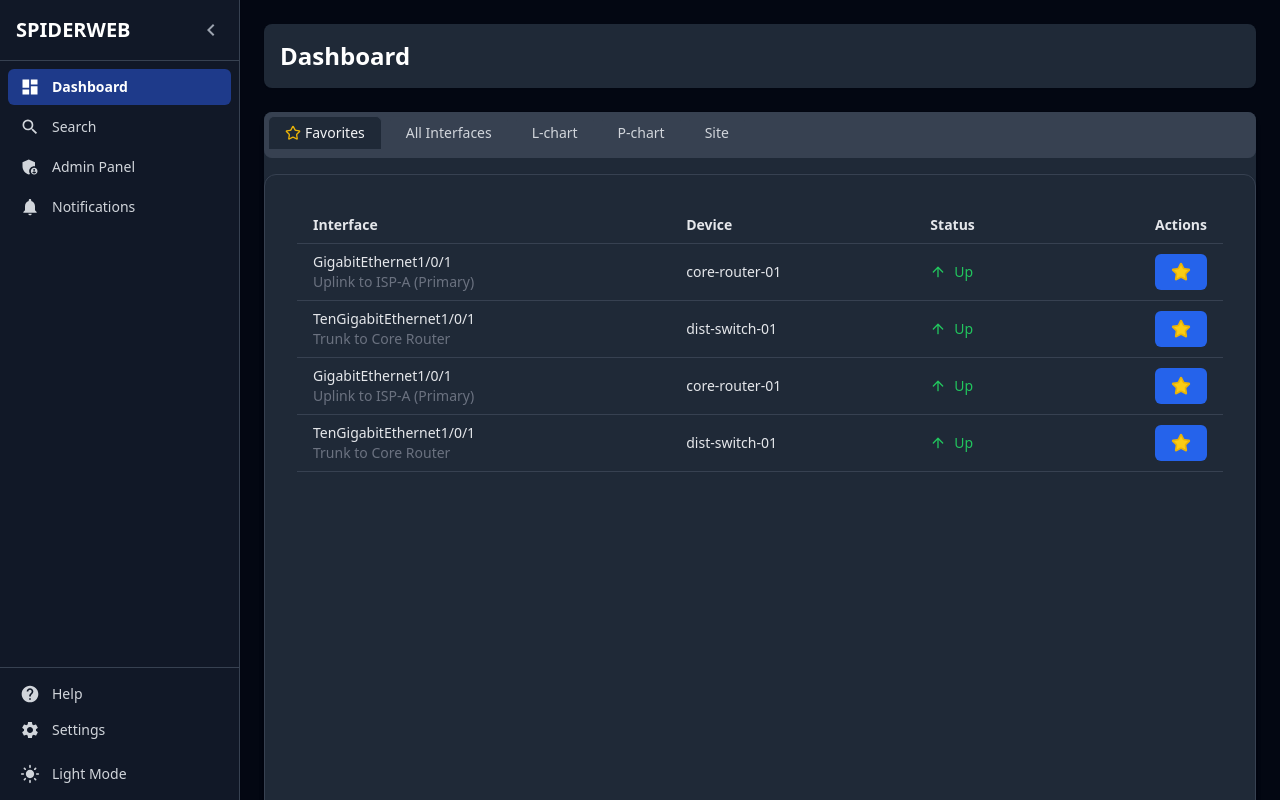
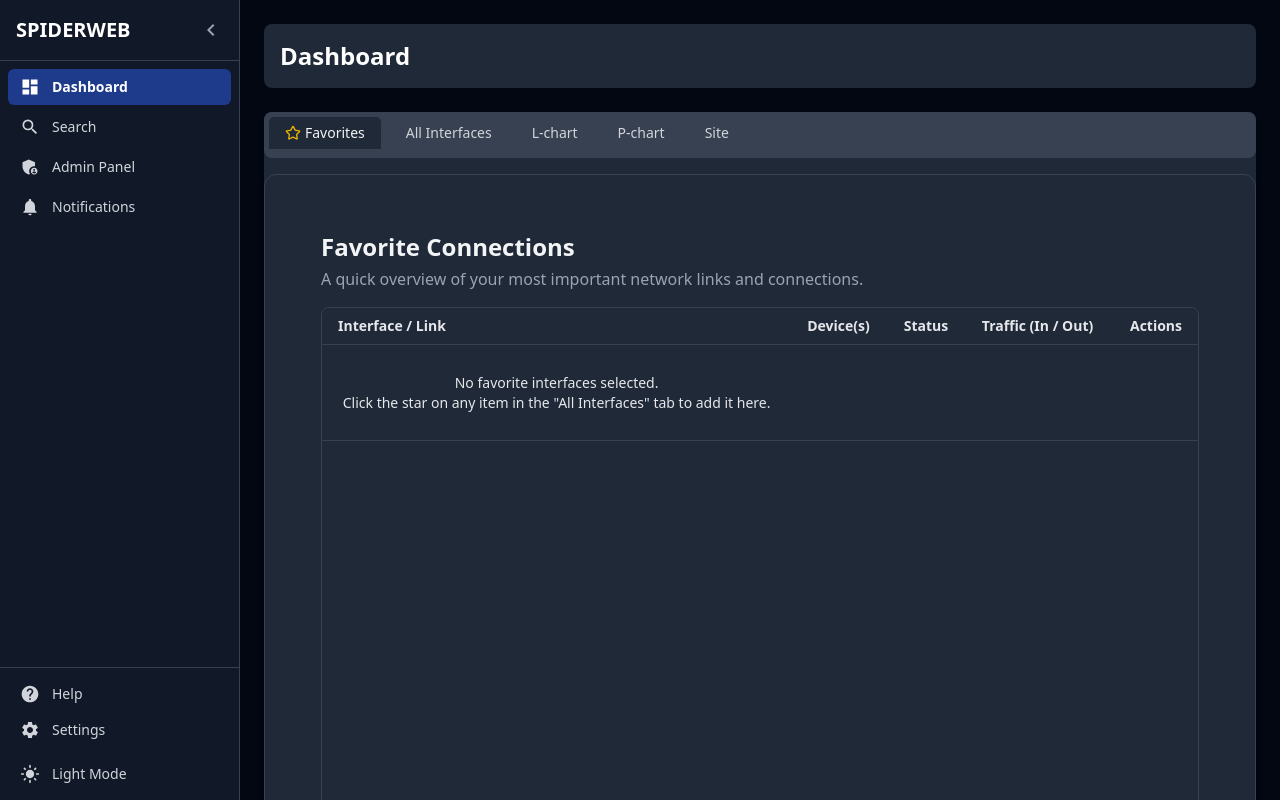
Before and after one commit to itaym2910/spiderweb.2, a React (Vite) app: page /favorites in a window 1280 px wide. Built offline with nearby package versions, Linux system fonts and the light colour scheme.

Commit message:
working on ALL-interface

```diff
--- a/src/pages/DashboardPage.jsx
+++ b/src/pages/DashboardPage.jsx
@@ -27,7 +27,7 @@ import EndSiteIndexPage from "../components/end-site/EndSiteIndexPage";
 import { FullscreenIcon, ExitFullscreenIcon } from "../App";
 import { useDashboardLogic } from "./useDashboardLogic";
 import LinkTable from "../components/CoreDevice/LinkTable";
-import { useInterfaceData } from "./useInterfaceData";
+import FavoritesPage from "./FavoritesPage";
 import AllInterfacesPage from "./AllInterfacesPage";
 import { useRelatedDevices } from "./useRelatedDevices";
 import { selectAllDevices } from "../redux/slices/devicesSlice";
@@ -188,10 +188,6 @@ export function DashboardPage({
   // eslint-disable-next-line no-unused-vars
   const allDevices = useSelector((state) => state.devices.items);
 
-  // --- NEW: Use the custom hook to get interface data and logic ---
-  const { interfaces, handleToggleFavorite } = useInterfaceData();
-  const favoriteInterfaces = interfaces.filter((iface) => iface.isFavorite);
-
   const location = useLocation();
 
   const renderFullscreenToggleButton = () => {
@@ -281,56 +277,15 @@ export function DashboardPage({
         <div className="flex-1 flex flex-col min-h-0">
           <Routes>
             {/* --- REPLACED: /mainlines route with /favorites route --- */}
+            {/* --- FIND THIS ROUTE --- */}
             <Route
               path="/favorites"
               element={
+                // --- AND REPLACE ITS CONTENT ---
                 <Card className={getCardClassName("favorites")}>
                   <CardContent className={getCardContentClassName("favorites")}>
-                    <Table>
-                      <TableHeader>
-                        <TableRow>
-                          <TableHead>Interface</TableHead>
-                          <TableHead>Device</TableHead>
-                          <TableHead>Status</TableHead>
-                          <TableHead className="text-right">Actions</TableHead>
-                        </TableRow>
-                      </TableHeader>
-                      <TableBody>
-                        {favoriteInterfaces.length > 0 ? (
-                          favoriteInterfaces.map((iface) => (
-                            <TableRow key={iface.id}>
-                              <TableCell>
-                                <div className="font-medium">
-                                  {iface.interfaceName}
-                                </div>
-                                <div className="text-sm text-gray-500">
-                                  {iface.description}
-                                </div>
-                              </TableCell>
-                              <TableCell>{iface.deviceName}</TableCell>
-                              <TableCell>
-                                <StatusIndicator status={iface.status} />
-                              </TableCell>
-                              <TableCell className="text-right">
-                                <Button
-                                  variant="ghost"
-                                  size="icon"
-                                  onClick={() => handleToggleFavorite(iface.id)}
-                                >
-                                  <Star className="h-5 w-5 text-yellow-500 fill-yellow-400" />
-                                </Button>
-                              </TableCell>
-                            </TableRow>
-                          ))
-                        ) : (
-                          <TableRow>
-                            <TableCell colSpan={4} className="h-24 text-center">
-                              No favorite interfaces selected.
-                            </TableCell>
-                          </TableRow>
-                        )}
-                      </TableBody>
-                    </Table>
+                    {/* The inline table is gone, replaced by our new component */}
+                    <FavoritesPage />
                   </CardContent>
                 </Card>
               }
--- /dev/null
+++ b/src/pages/FavoritesPage.jsx
@@ -0,0 +1,129 @@
+// src/pages/FavoritesPage.jsx
+
+import React, { useMemo } from "react";
+import { useInterfaceData } from "./useInterfaceData"; // The shared "brain"
+import { Button } from "../components/ui/button";
+import {
+  Table,
+  TableHead,
+  TableHeader,
+  TableBody,
+  TableRow,
+  TableCell,
+} from "../components/ui/table";
+import { Star, ArrowUp, ArrowDown, XCircle } from "lucide-react";
+
+// --- Reusable Helper Components (copied from AllInterfacesPage for consistency) ---
+
+const StatusIndicator = ({ status }) => {
+  const config = {
+    Up: { color: "text-green-500", Icon: ArrowUp, label: "Up" },
+    Down: { color: "text-red-500", Icon: ArrowDown, label: "Down" },
+  }[status] || { color: "text-gray-500", Icon: XCircle, label: "Unknown" };
+
+  return (
+    <div className={`flex items-center gap-2 font-medium ${config.color}`}>
+      <config.Icon className="h-4 w-4" />
+      <span>{config.label}</span>
+    </div>
+  );
+};
+
+const FavoriteButton = ({ isFavorite, onClick }) => (
+  <Button
+    variant="ghost"
+    size="icon"
+    onClick={onClick}
+    aria-label={isFavorite ? "Unfavorite" : "Favorite"}
+  >
+    <Star
+      className={`h-5 w-5 transition-colors ${
+        isFavorite
+          ? "text-yellow-500 fill-yellow-400"
+          : "text-gray-400 hover:text-yellow-500"
+      }`}
+    />
+  </Button>
+);
+
+// --- Main Component ---
+
+export default function FavoritesPage() {
+  // 1. Get the unified list of all interfaces and the toggle function from the shared hook.
+  const { interfaces, handleToggleFavorite } = useInterfaceData();
+
+  // 2. Filter the unified list to get ONLY the favorited items.
+  //    useMemo ensures this filtering only happens when the source data changes.
+  const favoriteInterfaces = useMemo(() => {
+    return interfaces.filter((iface) => iface.isFavorite);
+  }, [interfaces]);
+
+  return (
+    <div className="p-4 md:p-6 h-full flex flex-col">
+      <header className="mb-4">
+        <h1 className="text-2xl font-bold text-gray-800 dark:text-gray-100">
+          Favorite Connections
+        </h1>
+        <p className="text-md text-gray-600 dark:text-gray-400 mt-1">
+          A quick overview of your most important network links and connections.
+        </p>
+      </header>
+
+      {/* --- Favorites Table --- */}
+      <div className="flex-grow overflow-auto border dark:border-gray-700 rounded-lg">
+        <Table>
+          <TableHeader className="sticky top-0 bg-gray-50 dark:bg-gray-700">
+            <TableRow>
+              <TableHead>Interface / Link</TableHead>
+              <TableHead>Device(s)</TableHead>
+              <TableHead>Status</TableHead>
+              <TableHead>Traffic (In / Out)</TableHead>
+              <TableHead className="text-right">Actions</TableHead>
+            </TableRow>
+          </TableHeader>
+          <TableBody>
+            {/* 3. Render the filtered list or an empty state message */}
+            {favoriteInterfaces.length > 0 ? (
+              favoriteInterfaces.map((iface) => (
+                <TableRow key={iface.id}>
+                  <TableCell>
+                    <div className="font-medium">{iface.interfaceName}</div>
+                    <div className="text-sm text-gray-500">
+                      {iface.description}
+                    </div>
+                  </TableCell>
+                  <TableCell>{iface.deviceName}</TableCell>
+                  <TableCell>
+                    <StatusIndicator status={iface.status} />
+                  </TableCell>
+                  <TableCell>{`${iface.trafficIn} / ${iface.trafficOut}`}</TableCell>
+                  <TableCell className="text-right">
+                    {/* The same toggle function works here to "unfavorite" */}
+                    <FavoriteButton
+                      isFavorite={iface.isFavorite}
+                      onClick={() => handleToggleFavorite(iface.id)}
+                    />
+                  </TableCell>
+                </TableRow>
+              ))
+            ) : (
+              <TableRow>
+                <TableCell
+                  colSpan={5}
+                  className="h-24 text-center text-gray-500"
+                >
+                  No favorite interfaces selected.
+                  <br />
+                  <span className="text-sm">
+                    Click the star on any item in the "All Interfaces" tab to
+                    add it here.
+                  </span>
+                </TableCell>
+              </TableRow>
+            )}
+          </TableBody>
+        </Table>
+      </div>
+    </div>
+  );
+}
--- a/src/pages/useInterfaceData.jsx
+++ b/src/pages/useInterfaceData.jsx
@@ -1,117 +1,97 @@
-import { useState } from "react";
+// src/hooks/useInterfaceData.js (or wherever it is located)
 
-// --- Data Source ---
-// In a real application, this would come from an API call.
-const allInterfacesData = [
-  {
-    id: "cr01-gi1/0/1",
-    deviceName: "core-router-01",
-    interfaceName: "GigabitEthernet1/0/1",
-    description: "Uplink to ISP-A (Primary)",
-    status: "Up",
-    trafficIn: "850 Mbps",
-    trafficOut: "620 Mbps",
-    errors: { in: 0, out: 0 },
-    isFavorite: true, // This interface is a favorite
-  },
-  {
-    id: "asw01-fa0/24",
-    deviceName: "access-switch-01",
-    interfaceName: "FastEthernet0/24",
-    description: "Connection to Marketing Dept Printer",
-    status: "Down",
-    trafficIn: "0 Mbps",
-    trafficOut: "0 Mbps",
-    errors: { in: 0, out: 0 },
-    isFavorite: false, // Not a favorite
-  },
-  {
-    id: "dsw01-te1/0/1",
-    deviceName: "dist-switch-01",
-    interfaceName: "TenGigabitEthernet1/0/1",
-    description: "Trunk to Core Router",
-    status: "Up",
-    trafficIn: "1.2 Gbps",
-    trafficOut: "980 Mbps",
-    errors: { in: 14, out: 3 },
-    isFavorite: true, // This interface is a favorite
-  },
-  {
-    id: "fw01-eth1",
-    deviceName: "firewall-cluster-a",
-    interfaceName: "ethernet1/1",
-    description: "DMZ Zone Link",
-    status: "Up",
-    trafficIn: "340 Mbps",
-    trafficOut: "450 Mbps",
-    errors: { in: 0, out: 0 },
-    isFavorite: false, // Not a favorite
-  },
-  {
-    id: "cr01-gi1/0/1",
-    deviceName: "core-router-01",
-    interfaceName: "GigabitEthernet1/0/1",
-    description: "Uplink to ISP-A (Primary)",
-    status: "Up",
-    trafficIn: "850 Mbps",
-    trafficOut: "620 Mbps",
-    errors: { in: 0, out: 0 },
-    isFavorite: true,
-  },
-  {
-    id: "asw01-fa0/24",
-    deviceName: "access-switch-01",
-    interfaceName: "FastEthernet0/24",
-    description: "Connection to Marketing Dept Printer",
-    status: "Down",
-    trafficIn: "0 Mbps",
-    trafficOut: "0 Mbps",
-    errors: { in: 0, out: 0 },
-    isFavorite: false,
-  },
-  {
-    id: "dsw01-te1/0/1",
-    deviceName: "dist-switch-01",
-    interfaceName: "TenGigabitEthernet1/0/1",
-    description: "Trunk to Core Router",
-    status: "Up",
-    trafficIn: "1.2 Gbps",
-    trafficOut: "980 Mbps",
-    errors: { in: 14, out: 3 },
-    isFavorite: true,
-  },
-  {
-    id: "fw01-eth1",
-    deviceName: "firewall-cluster-a",
-    interfaceName: "ethernet1/1",
-    description: "DMZ Zone Link",
-    status: "Up",
-    trafficIn: "340 Mbps",
-    trafficOut: "450 Mbps",
-    errors: { in: 0, out: 0 },
-    isFavorite: false,
-  },
-];
+import { useMemo, useCallback } from "react";
+import { useSelector, useDispatch } from "react-redux"; // <-- Import useDispatch
+import { faker } from "@faker-js/faker";
 
-/**
- * Custom hook to manage network interface data.
- * @returns {{
- *   interfaces: Array<object>,
- *   handleToggleFavorite: Function
- * }}
- */
+import { selectAllSites } from "../redux/slices/sitesSlice";
+import { selectAllTenGigLinks } from "../redux/slices/tenGigLinksSlice";
+import { selectAllDevices } from "../redux/slices/devicesSlice";
+// --- 1. IMPORT the Redux selector and action ---
+import {
+  selectFavoriteIds,
+  toggleFavorite,
+} from "../redux/slices/favoritesSlice";
+
 export function useInterfaceData() {
-  const [interfaces, setInterfaces] = useState(allInterfacesData);
+  const dispatch = useDispatch(); // <-- Get the dispatch function
 
-  const handleToggleFavorite = (interfaceId) => {
-    setInterfaces(
-      interfaces.map((iface) =>
-        iface.id === interfaceId
-          ? { ...iface, isFavorite: !iface.isFavorite }
-          : iface
-      )
-    );
-  };
+  // --- 2. GET data from the global Redux store ---
+  const allSites = useSelector(selectAllSites);
+  const allTenGigLinks = useSelector(selectAllTenGigLinks);
+  const allDevices = useSelector(selectAllDevices);
+  const favoriteIds = useSelector(selectFavoriteIds); // <-- Get favorite IDs from Redux
+
+  // --- REMOVED: The local `useState` for favorites is gone! ---
+  // const [favoriteIds, setFavoriteIds] = useState(new Set());
+
+  const deviceMap = useMemo(
+    () => new Map(allDevices.map((d) => [d.id, d])),
+    [allDevices]
+  );
+
+  // The logic for combining data is the same, but now `favoriteIds` comes from Redux.
+  // This `useMemo` will now correctly re-run whenever the GLOBAL favorite state changes.
+  const interfaces = useMemo(() => {
+    const siteConnections = allSites.map((site) => {
+      const device = deviceMap.get(site.device_id);
+      return {
+        id: `site-${site.id}`,
+        deviceName: device?.hostname || "Unknown Device",
+        interfaceName: `Port ${site.interface_id}`,
+        description: `Connection to site: ${site.site_name_english}`,
+        status: "Up",
+        trafficIn: `${faker.number.int({ min: 1, max: 800 })} Mbps`,
+        trafficOut: `${faker.number.int({ min: 1, max: 800 })} Mbps`,
+        errors: {
+          in: faker.number.int({ max: 5 }),
+          out: faker.number.int({ max: 2 }),
+        },
+      };
+    });
+
+    const tenGigCoreLinks = allTenGigLinks.map((link) => {
+      const formattedStatus =
+        link.status.charAt(0).toUpperCase() + link.status.slice(1);
+      return {
+        id: link.id,
+        deviceName: `${link.source} <-> ${link.target}`,
+        interfaceName: `10G Inter-Core Link`,
+        description: `Inter-site trunk (${link.bandwidth})`,
+        status: formattedStatus === "Issue" ? "Down" : formattedStatus,
+        trafficIn: `${faker.number.float({
+          min: 1,
+          max: 9,
+          precision: 0.1,
+        })} Gbps`,
+        trafficOut: `${faker.number.float({
+          min: 1,
+          max: 9,
+          precision: 0.1,
+        })} Gbps`,
+        errors: {
+          in: faker.number.int({ max: 20 }),
+          out: faker.number.int({ max: 15 }),
+        },
+      };
+    });
+
+    const allLinks = [...siteConnections, ...tenGigCoreLinks];
+
+    return allLinks.map((link) => ({
+      ...link,
+      isFavorite: favoriteIds.has(link.id),
+    }));
+  }, [allSites, allTenGigLinks, deviceMap, favoriteIds]);
+
+  // --- 3. REWRITE the handler to dispatch a Redux action ---
+  const handleToggleFavorite = useCallback(
+    (linkId) => {
+      // Instead of calling a local `set...` function, we dispatch a global action.
+      dispatch(toggleFavorite(linkId));
+    },
+    [dispatch]
+  );
 
   return { interfaces, handleToggleFavorite };
 }
--- /dev/null
+++ b/src/redux/slices/favoritesSlice.jsx
@@ -0,0 +1,40 @@
+// src/redux/slices/favoritesSlice.js
+
+import { createSlice } from "@reduxjs/toolkit";
+
+const initialState = {
+  ids: new Set(),
+};
+
+const favoritesSlice = createSlice({
+  name: "favorites",
+  initialState,
+  reducers: {
+    toggleFavorite: (state, action) => {
+      const id = action.payload;
+
+      // --- THIS IS THE FIX ---
+
+      // 1. Create a new Set from the current state to ensure immutability.
+      //    This is the key step. We are making a copy.
+      const newIds = new Set(state.ids);
+
+      // 2. Modify the COPY, not the original state object from the arguments.
+      if (newIds.has(id)) {
+        newIds.delete(id);
+      } else {
+        newIds.add(id);
+      }
+
+      // 3. Assign the new, modified Set back to the state draft.
+      //    This changes the reference, which Redux and useSelector will detect.
+      state.ids = newIds;
+    },
+  },
+});
+
+export const { toggleFavorite } = favoritesSlice.actions;
+
+export const selectFavoriteIds = (state) => state.favorites.ids;
+
+export default favoritesSlice.reducer;
--- a/src/redux/store.jsx
+++ b/src/redux/store.jsx
@@ -1,16 +1,24 @@
+// src/redux/store.js
+
 import { configureStore } from "@reduxjs/toolkit";
+import sitesReducer from "./slices/sitesSlice";
+import devicesReducer from "./slices/devicesSlice";
+import tenGigLinksReducer from "./slices/tenGigLinksSlice";
 import corePikudimReducer from "./slices/corePikudimSlice";
-import devicesReducer from "./slices/devicesSlice";
-import sitesReducer from "./slices/sitesSlice";
-import netTypesReducer from "./slices/netTypesSlice";
-import tenGigLinksReducer from "./slices/tenGigLinksSlice";
+import favoritesReducer from "./slices/favoritesSlice"; // <-- 1. IMPORT the new reducer
 
 export const store = configureStore({
   reducer: {
+    sites: sitesReducer,
+    devices: devicesReducer,
+    tenGigLinks: tenGigLinksReducer,
     corePikudim: corePikudimReducer,
-    devices: devicesReducer,
-    sites: sitesReducer,
-    netTypes: netTypesReducer,
-    tenGigLinks: tenGigLinksReducer,
+    favorites: favoritesReducer, // <-- 2. ADD it to the store's reducers
   },
+  // This is needed because a `Set` is not serializable, which Redux DevTools prefers.
+  // This is safe for this use case.
+  middleware: (getDefaultMiddleware) =>
+    getDefaultMiddleware({
+      serializableCheck: false,
+    }),
 });
```
